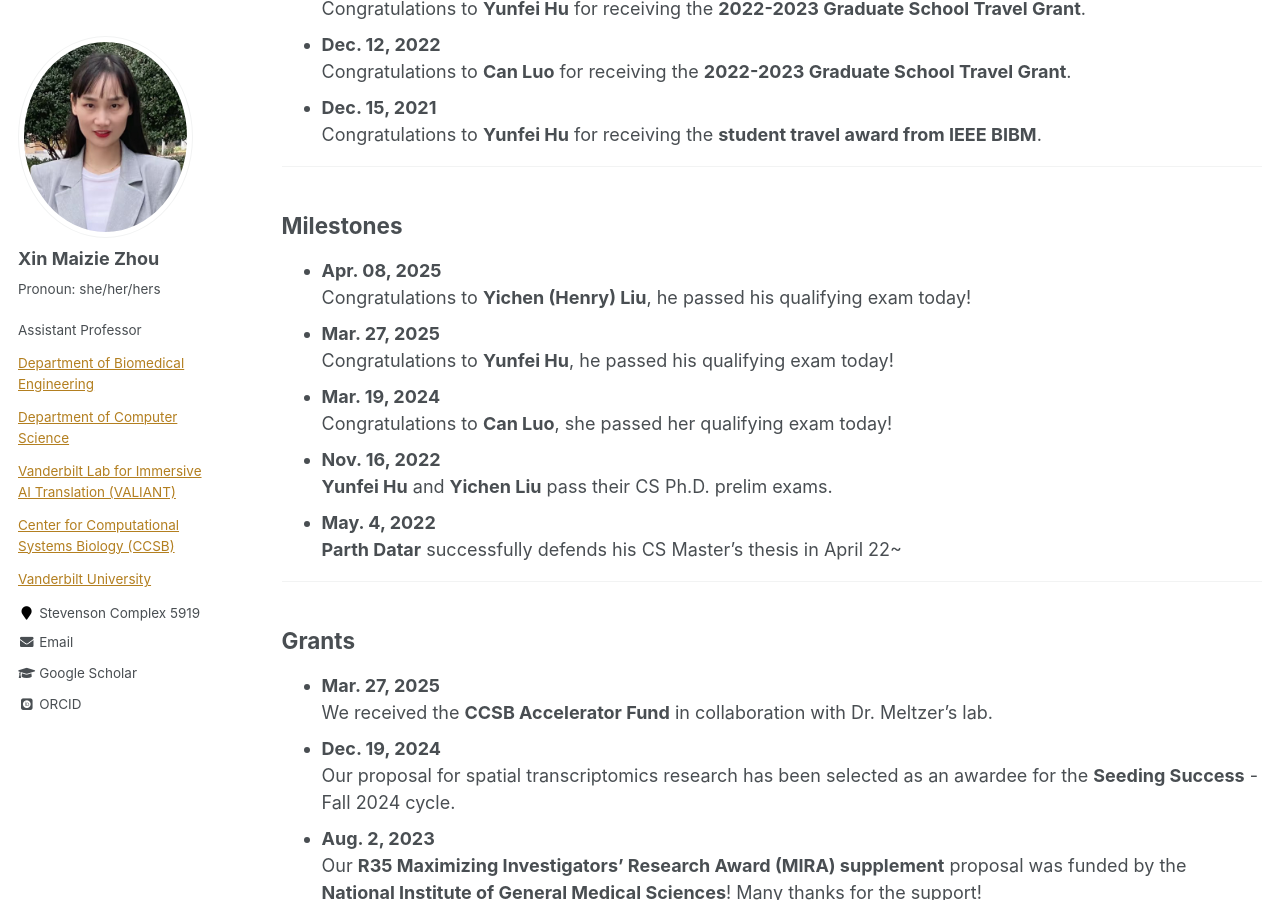
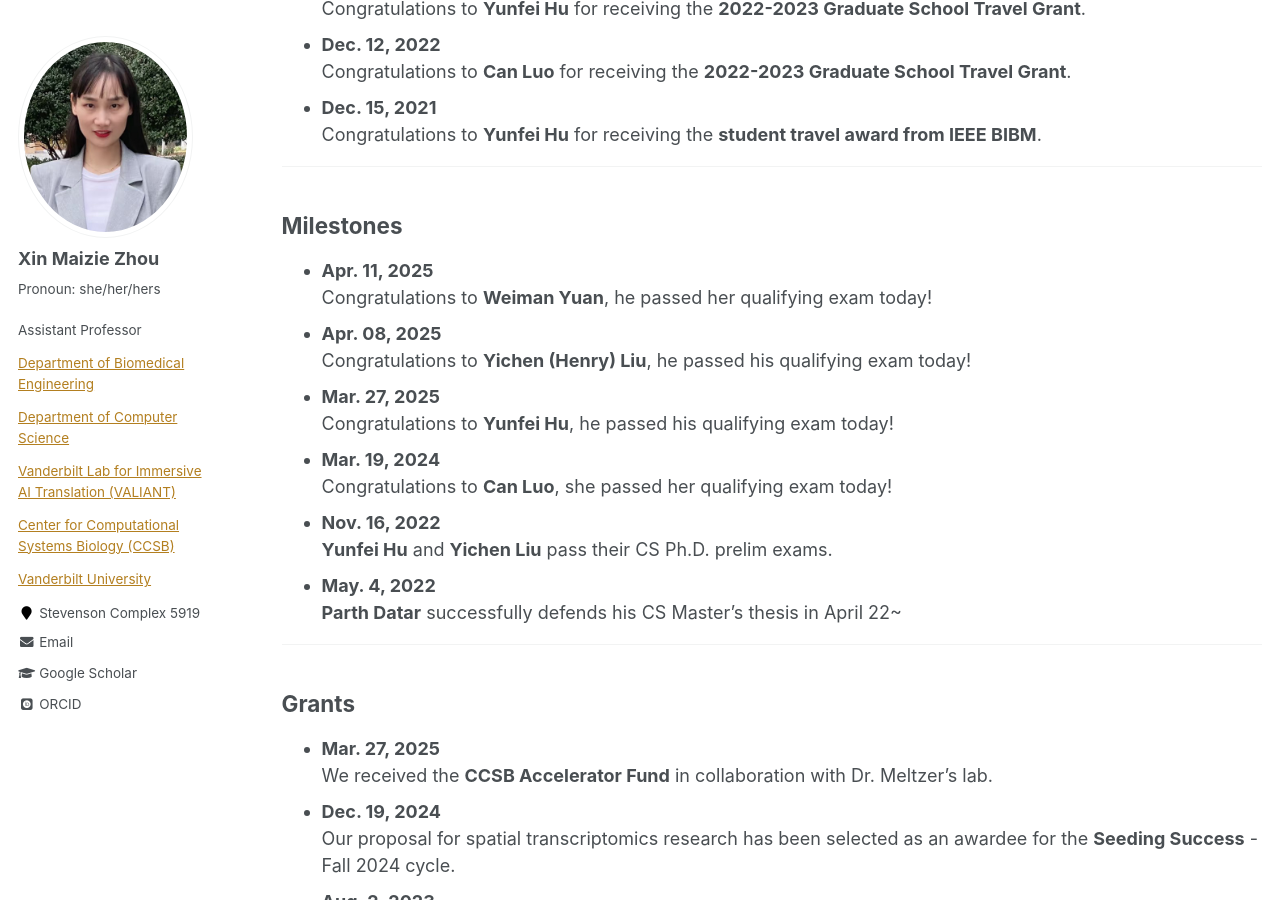
Before and after one commit to maiziezhoulab/Maiziezhoulab.github.io, a Jekyll site: the page built from _pages/LabNews.md, in a window 1280 px wide and 900 px high, scrolled down 736 px. Built offline with Jekyll 4.4.1, drawn with Linux system fonts in a browser that asks for light colours; some web fonts are replaced.

Commit message:
Update LabNews.md

```diff
--- a/_pages/LabNews.md
+++ b/_pages/LabNews.md
@@ -30,6 +30,8 @@ author_profile: true
 ---
 
 ## Milestones
+- **Apr. 11, 2025**
+  Congratulations to **Weiman Yuan**, he passed her qualifying exam today!
 - **Apr. 08, 2025**
   Congratulations to **Yichen (Henry) Liu**, he passed his qualifying exam today!
 - **Mar. 27, 2025**
```
